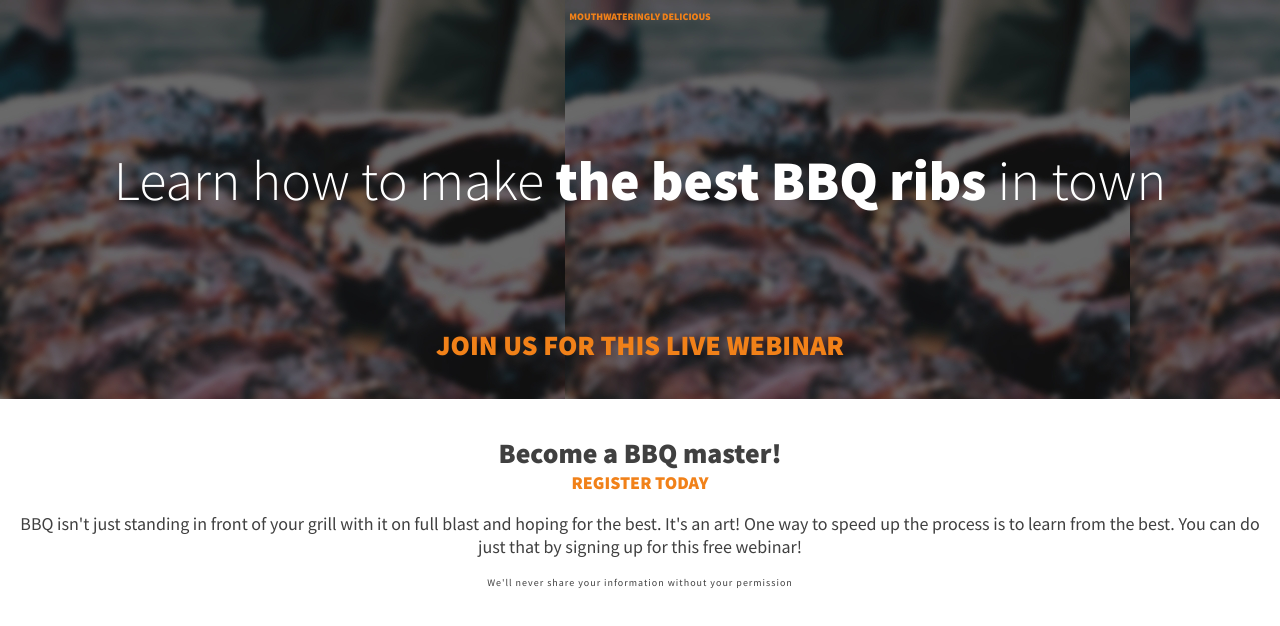
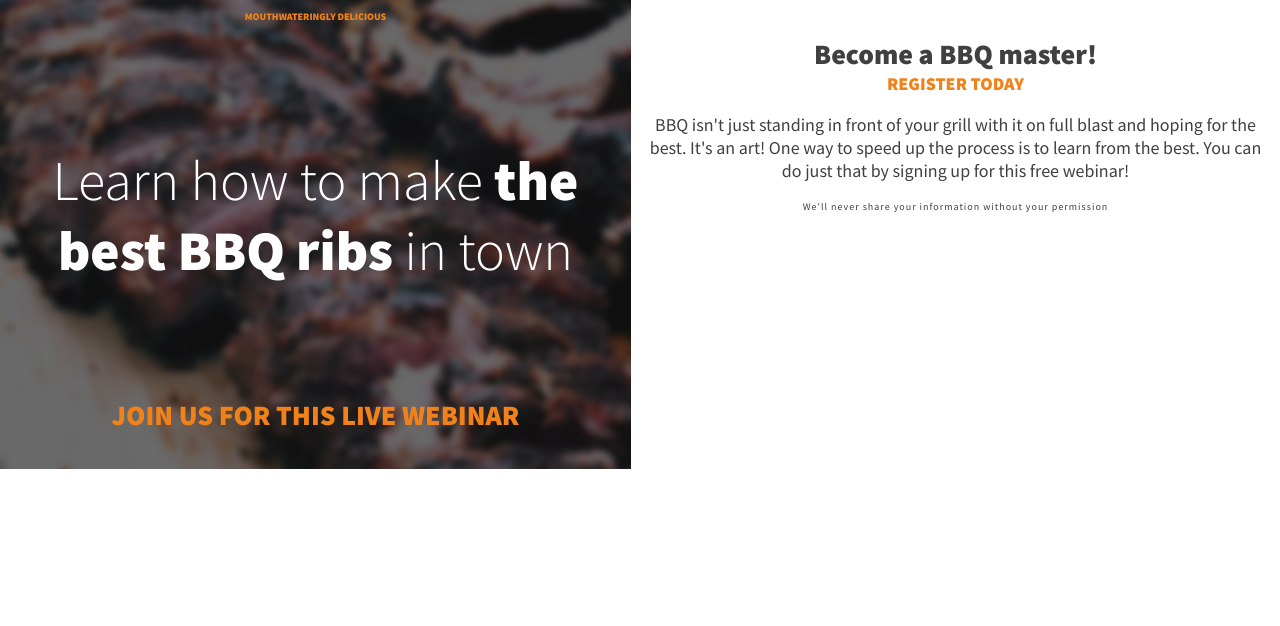
Before and after one commit to DevShruti/BBQ-splash-page-scrimba, a plain HTML site: page index.html in a window 1280 px wide. Drawn offline with Linux system fonts and the light colour scheme; files whose address does not match are found by name.

Commit message:
setting things for large screen

```diff
--- a/css/styles.css
+++ b/css/styles.css
@@ -62,7 +62,9 @@ strong {
 
 .intro {
   background-image: url(images/dark-ribs.jpg);
+  background-size: cover;
   background-color: #404040;
+  background-position: center;
   padding: 0 0.5em 2em;
   display: flex;
   flex-direction: column;
@@ -83,6 +85,7 @@ strong {
 @media (min-width: 500px) {
   body {
     font-size: 1.125rem;
+    display: flex;
   }
 
   h1 {
@@ -93,4 +96,9 @@ strong {
   h1 + p {
     font-size: 1.75rem;
   }
+
+  .intro,
+  .main-content {
+    width: 50%;
+  }
 }
```
